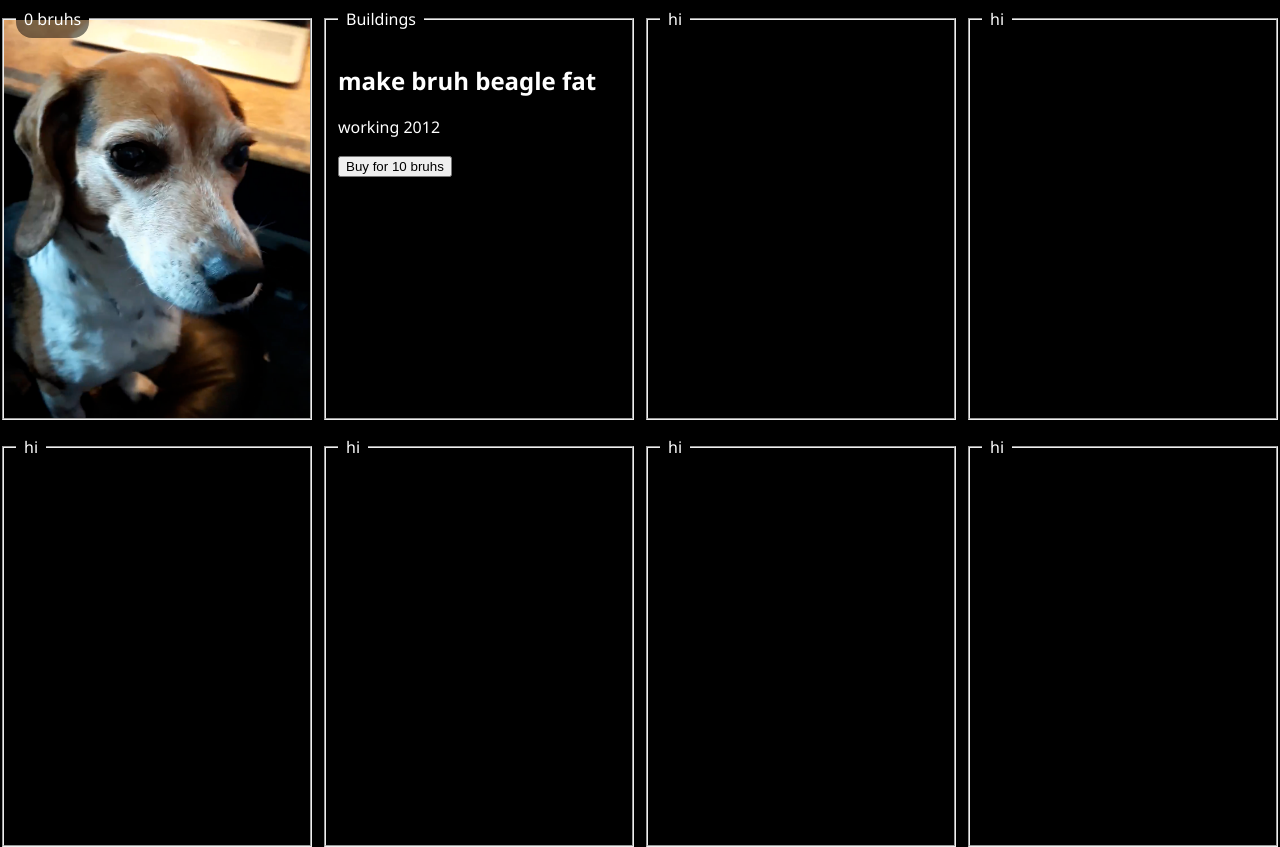
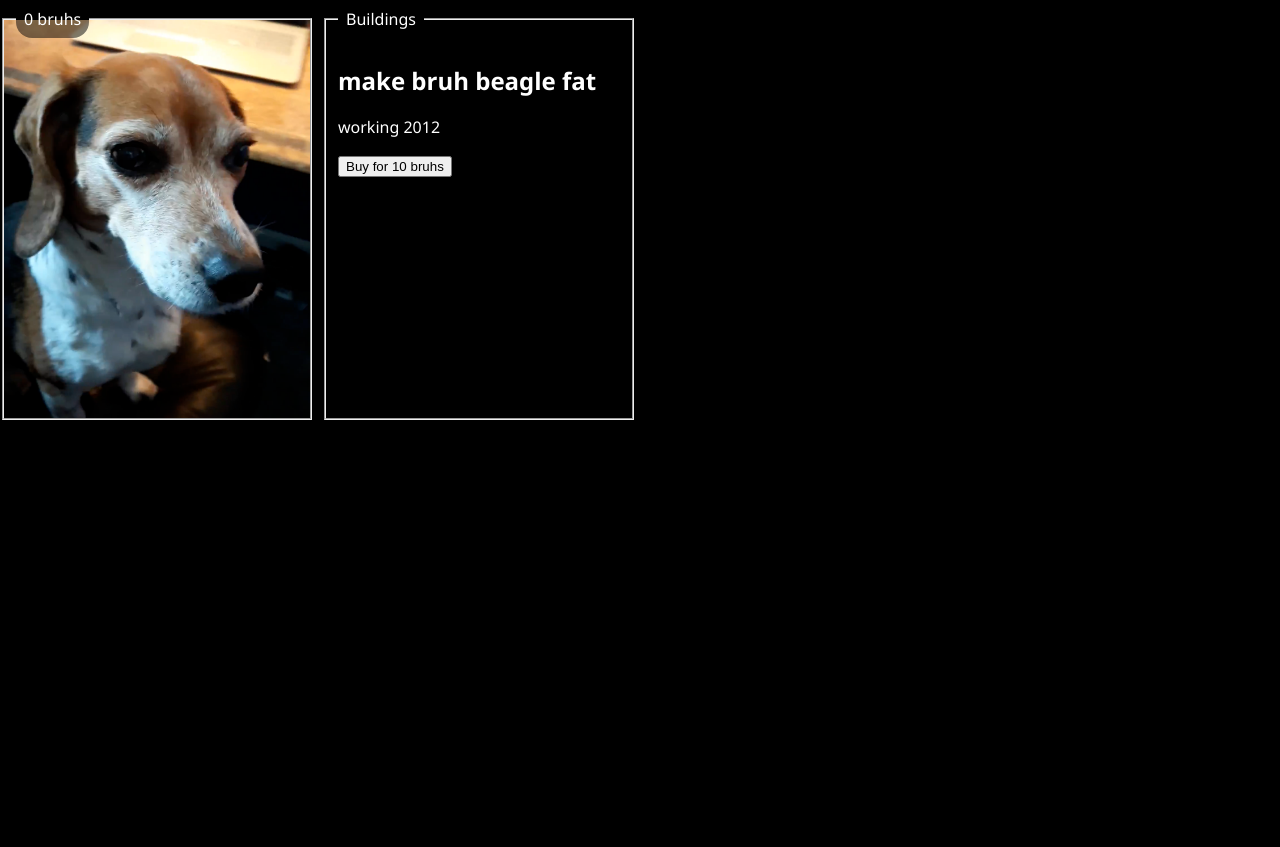
Before and after one commit to tripleselect/bruh-beagle-x, a plain HTML site: page game.html in a window 1280 px wide. After the commit the page ends 800 px from the top, so only its background shows below. Drawn offline with Linux system fonts and the light colour scheme.

Commit message:
delete test fieldsets

```diff
--- a/game.html
+++ b/game.html
@@ -14,25 +14,6 @@
   <fieldset id="upg">
     <legend>Buildings</legend>
   </fieldset>
-  <fieldset>
-    <legend>hi</legend>
-  </fieldset>
-  <fieldset>
-    <legend>hi</legend>
-  </fieldset>
-
-  <fieldset>
-    <legend>hi</legend>
-  </fieldset>
-  <fieldset>
-    <legend>hi</legend>
-  </fieldset>
-  <fieldset>
-    <legend>hi</legend>
-  </fieldset>
-  <fieldset>
-    <legend>hi</legend>
-  </fieldset>
   <script src="./js/main.js" type="module"></script>
 </body>
 </html>
```
